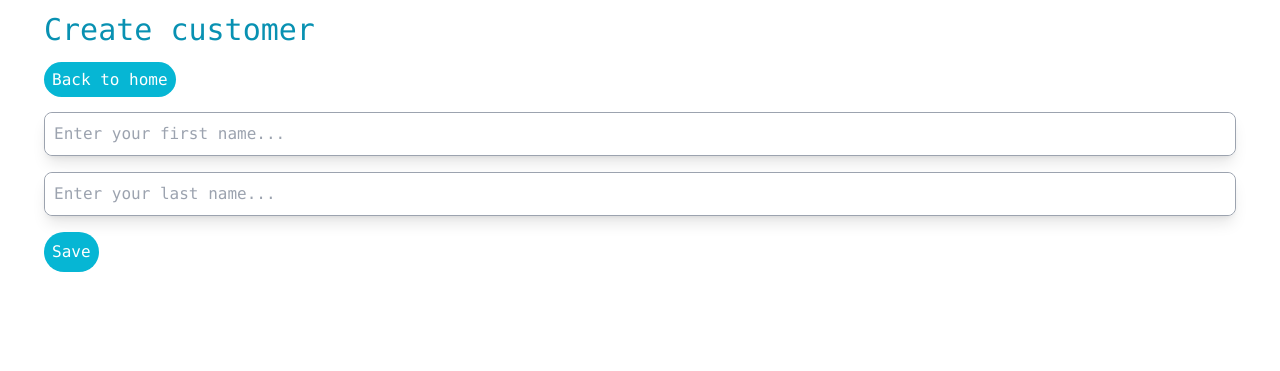
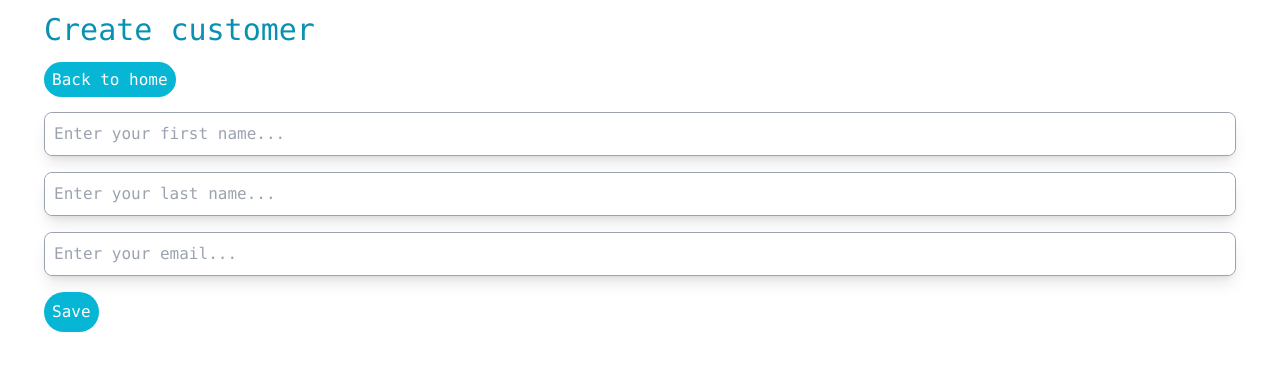
Before and after one commit to TristanWeij/Biker-on-steroids, a Flask app: page /customers/create in a window 1280 px wide. Shown: the top 371 px of the page. Run offline with Flask 3, Linux system fonts and the light colour scheme; style sheets or scripts are compiled from the project's sources.

Commit message:
Install `black` and add email to customers

```diff
--- a/setup.py
+++ b/setup.py
@@ -6,6 +6,7 @@ setup(
     packages=find_packages(),
     include_package_data=True,
     install_requires=[
+        'black',
         'flask',
     ],
 )
--- a/src/customers.py
+++ b/src/customers.py
@@ -1,61 +1,64 @@
-import functools
-
-from flask import (
-    Blueprint, abort, flash, redirect, render_template, request, url_for
-)
+from flask import Blueprint, abort, flash, redirect, render_template, request, url_for
 from src.db import database
 
-blueprint = Blueprint('customers', __name__, url_prefix='/customers')
+blueprint = Blueprint("customers", __name__, url_prefix="/customers")
 
 
-@blueprint.get('/')
+@blueprint.get("/")
 def index():
-    customers = database().execute(
-        'SELECT id, first_name, last_name FROM customers;'
-    ).fetchall()
+    customers = (
+        database()
+        .execute("SELECT id, first_name, last_name, email FROM customers;")
+        .fetchall()
+    )
 
-    return render_template('customers/index.html', customers=customers)
+    return render_template("customers/index.html", customers=customers)
 
 
-@blueprint.route('/create', methods=('GET', 'POST'))
+@blueprint.route("/create", methods=("GET", "POST"))
 def create():
-    if request.method == 'POST':
-        first_name = request.form['first_name']
-        last_name = request.form['last_name']
+    if request.method == "POST":
+        first_name = request.form["first_name"]
+        last_name = request.form["last_name"]
+        email = request.form["email"]
         error = None
 
         if not first_name:
-            error = 'First name is required!'
+            error = "First name is required!"
 
         if not last_name:
-            error = 'Last name is required!'
+            error = "Last name is required!"
+
+        if not email:
+            error = "Email is required!"
 
         if error is not None:
             flash(error)
         else:
             database().execute(
-                'INSERT INTO customers (first_name, last_name)'
-                ' VALUES (?, ?)',
-                (first_name, last_name)
+                "INSERT INTO customers (first_name, last_name, email)"
+                " VALUES (?, ?, ?)",
+                (first_name, last_name, email),
             )
             database().commit()
 
-            return redirect(url_for('customers.index'))
+            return redirect(url_for("customers.index"))
 
-    return render_template('customers/create.html')
+    return render_template("customers/create.html")
 
 
-@blueprint.post('/<int:identifier>/delete')
+@blueprint.post("/<int:identifier>/delete")
 def delete(identifier):
-    customer = database().execute(
-        'SELECT * FROM customers WHERE id = ?;',
-        (identifier,)
-    ).fetchone()
+    customer = (
+        database()
+        .execute("SELECT * FROM customers WHERE id = ?;", (identifier,))
+        .fetchone()
+    )
 
     if customer is None:
-        abort(404, f'Customer doesn\'t exist.')
+        abort(404, f"Customer doesn't exist.")
 
-    database().execute('DELETE FROM customers WHERE id = ?', (identifier,))
+    database().execute("DELETE FROM customers WHERE id = ?", (identifier,))
     database().commit()
 
-    return redirect(url_for('customers.index'))
+    return redirect(url_for("customers.index"))
--- a/src/schema.sql
+++ b/src/schema.sql
@@ -3,5 +3,6 @@ DROP TABLE IF EXISTS customers;
 CREATE TABLE customers (
     id INTEGER PRIMARY KEY AUTOINCREMENT,
     first_name VARCHAR(255) NOT NULL,
-    last_name VARCHAR(255) NOT NULL
+    last_name VARCHAR(255) NOT NULL,
+    email VARCHAR(255) NOT NULL UNIQUE
 );
--- a/src/templates/customers/create.html
+++ b/src/templates/customers/create.html
@@ -19,6 +19,7 @@
         <form method="post">
             <div class="border border-gray-400 rounded-lg flex mb-4 shadow-lg">
                 <input
+                    type="text"
                     class="flex-auto p-2 block rounded-lg font-medium outline-none border border-transparent focus:border-cyan-500 focus:text-black"
                     name="first_name"
                     id="first_name"
@@ -30,11 +31,24 @@
 
             <div class="border border-gray-400 rounded-lg flex mb-4 shadow-lg">
                 <input
+                    type="text"
                     class="flex-auto p-2 block rounded-lg font-medium outline-none border border-transparent focus:border-cyan-500 focus:text-black"
                     name="last_name"
                     id="last_name"
                     placeholder="Enter your last name..."
                     value="{{ request.form['last_name'] }}"
+                    required
+                >
+            </div>
+
+            <div class="border border-gray-400 rounded-lg flex mb-4 shadow-lg">
+                <input
+                    type="email"
+                    class="flex-auto p-2 block rounded-lg font-medium outline-none border border-transparent focus:border-cyan-500 focus:text-black"
+                    name="email"
+                    id="email"
+                    placeholder="Enter your email..."
+                    value="{{ request.form['email'] }}"
                     required
                 >
             </div>
--- a/src/templates/customers/index.html
+++ b/src/templates/customers/index.html
@@ -20,6 +20,7 @@
             <tbody>
                 <tr>
                     <th class="border border-slate-600 p-2">ID</th>
+                    <th class="border border-slate-600 p-2">Email</th>
                     <th class="border border-slate-600 p-2">First name</th>
                     <th class="border border-slate-600 p-2">Last name</th>
                     <th class="border border-slate-600 p-2"></th>
@@ -27,11 +28,12 @@
                 {% for customer in customers %}
                     <tr>
                         <td class="border border-slate-600 p-2">{{ customer['id'] }}</td>
+                        <td class="border border-slate-600 p-2">{{ customer['email'] }}</td>
                         <td class="border border-slate-600 p-2">{{ customer['first_name'] }}</td>
                         <td class="border border-slate-600 p-2">{{ customer['last_name'] }}</td>
                         <td class="border border-slate-600 p-2">
                             <form action="{{ url_for('customers.delete', identifier=customer['id']) }}" method="post">
-                                <input class="danger" type="submit" value="Delete">
+                                <input class="cursor-pointer rounded-full bg-red-500 p-2" type="submit" value="Delete">
                             </form>
                         </td>
                     </tr>
```
Also changed, not shown: src/__init__.py (+5 -5 lines), src/db.py (+7 -8 lines), README.md (added).
